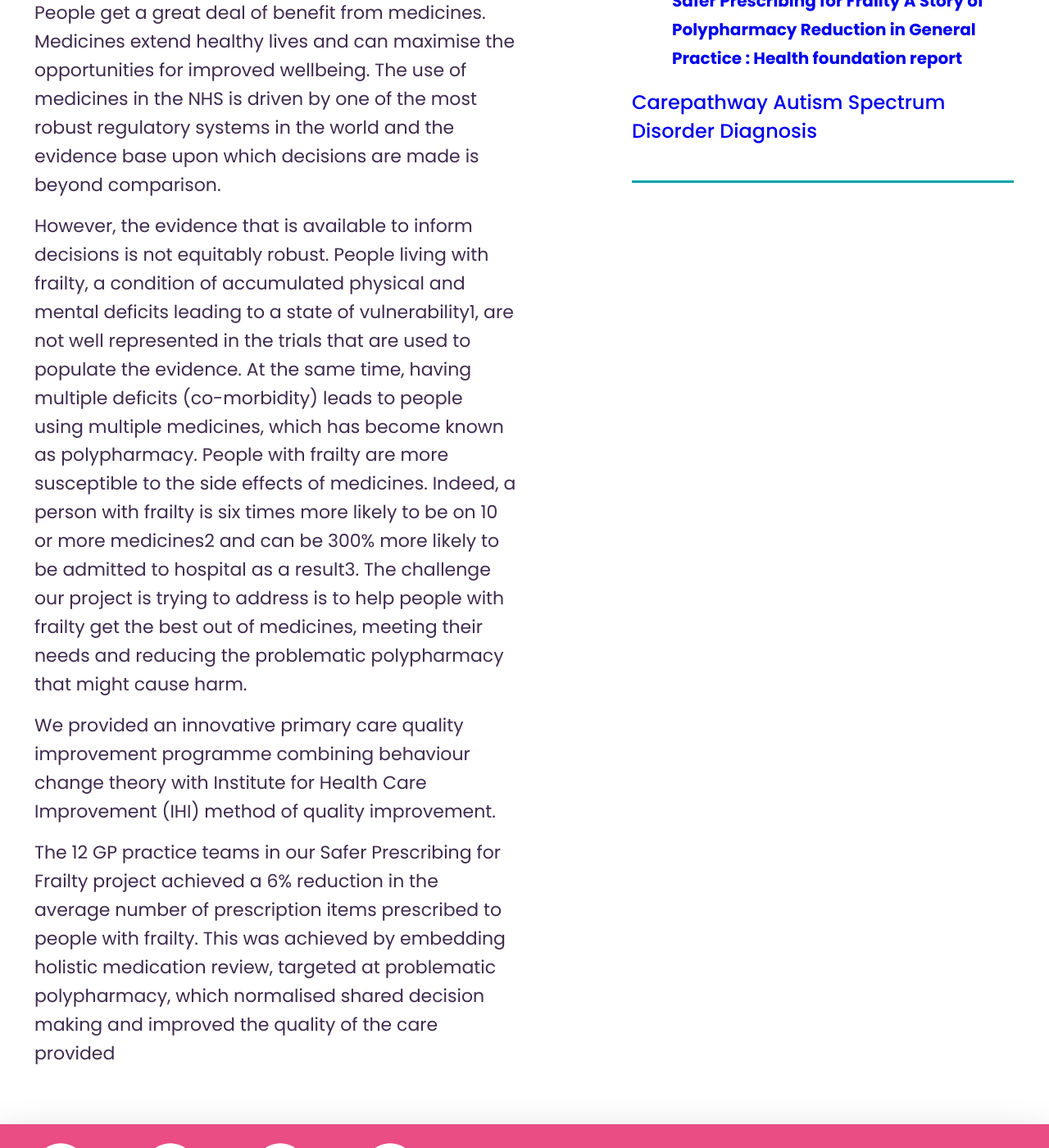
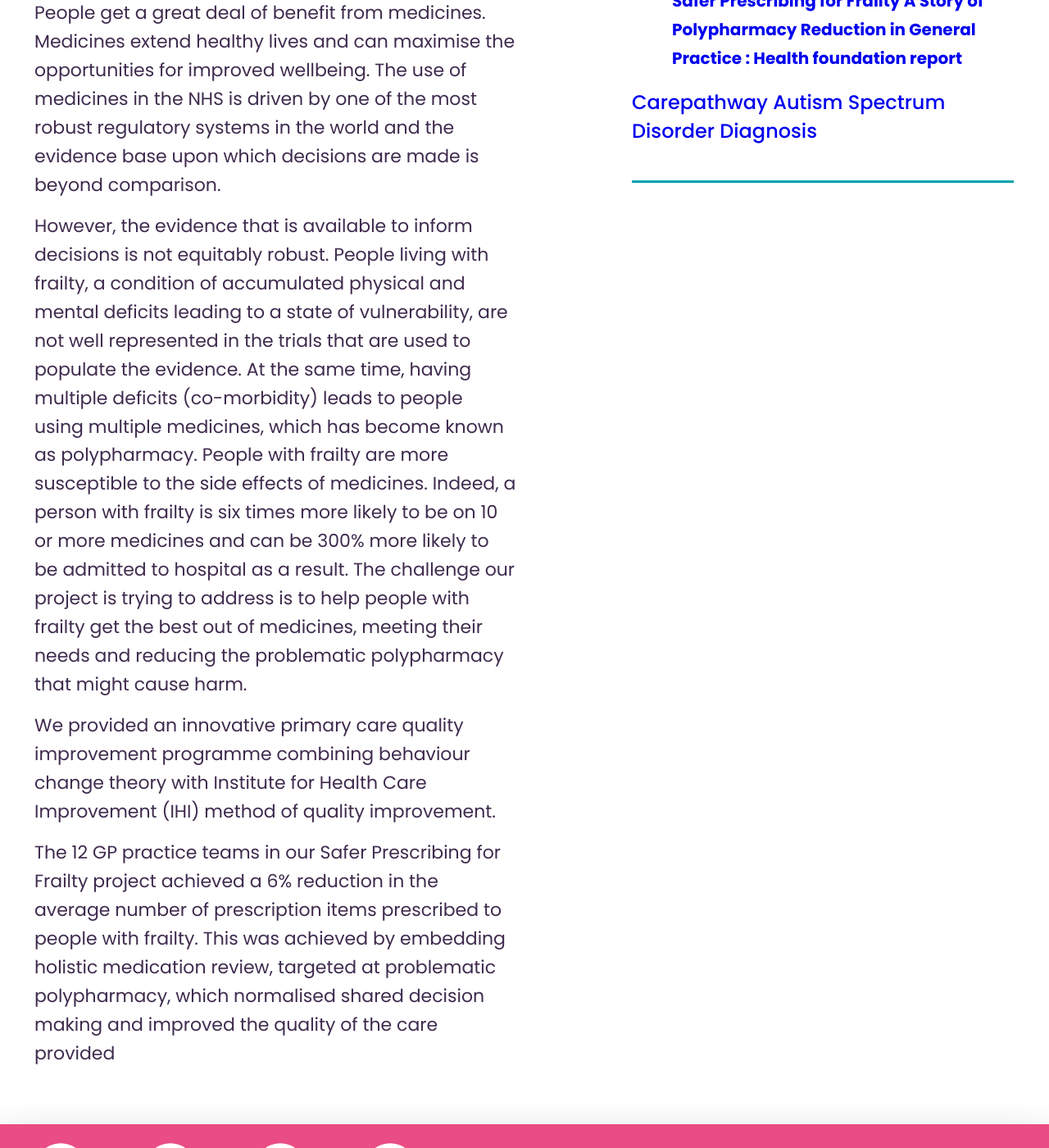
Before and after one commit to connectedhealthcities/connectedhealthcities, a Jekyll site: the page built from connected-yorkshire/frailty/safer-prescribing-for-frailty-a-story-of-polypharmacy-reduction-in-general-practice-health-foundation-report.md, in a window 1280 px wide and 1400 px high, scrolled down 908 px. Shown: the whole window at 82% size. Built offline with Jekyll 4.4.1, drawn with Linux system fonts in a browser that asks for light colours; our own code applies the rules of GitHub Pages for plain Markdown files.

Commit message:
Update safer-prescribing-for-frailty-a-story-of-polypharmacy-reduction-in-general-practice-health-foundation-report.md

```diff
--- a/connected-yorkshire/frailty/safer-prescribing-for-frailty-a-story-of-polypharmacy-reduction-in-general-practice-health-foundation-report.md
+++ b/connected-yorkshire/frailty/safer-prescribing-for-frailty-a-story-of-polypharmacy-reduction-in-general-practice-health-foundation-report.md
@@ -12,7 +12,7 @@ resources:
 
 People get a great deal of benefit from medicines. Medicines extend healthy lives and can maximise the opportunities for improved wellbeing. The use of medicines in the NHS is driven by one of the most robust regulatory systems in the world and the evidence base upon which decisions are made is beyond comparison.
 
-However, the evidence that is available to inform decisions is not equitably robust. People living with frailty, a condition of accumulated physical and mental deficits leading to a state of vulnerability1, are not well represented in the trials that are used to populate the evidence. At the same time, having multiple deficits (co-morbidity) leads to people using multiple medicines, which has become known as polypharmacy. People with frailty are more susceptible to the side effects of medicines. Indeed, a person with frailty is six times more likely to be on 10 or more medicines2 and can be 300% more likely to be admitted to hospital as a result3. The challenge our project is trying to address is to help people with frailty get the best out of medicines, meeting their needs and reducing the problematic polypharmacy that might cause harm.
+However, the evidence that is available to inform decisions is not equitably robust. People living with frailty, a condition of accumulated physical and mental deficits leading to a state of vulnerability, are not well represented in the trials that are used to populate the evidence. At the same time, having multiple deficits (co-morbidity) leads to people using multiple medicines, which has become known as polypharmacy. People with frailty are more susceptible to the side effects of medicines. Indeed, a person with frailty is six times more likely to be on 10 or more medicines and can be 300% more likely to be admitted to hospital as a result. The challenge our project is trying to address is to help people with frailty get the best out of medicines, meeting their needs and reducing the problematic polypharmacy that might cause harm.
 
 We provided an innovative primary care quality improvement programme combining behaviour change theory with Institute for Health Care Improvement (IHI) method of quality improvement.
 
```
